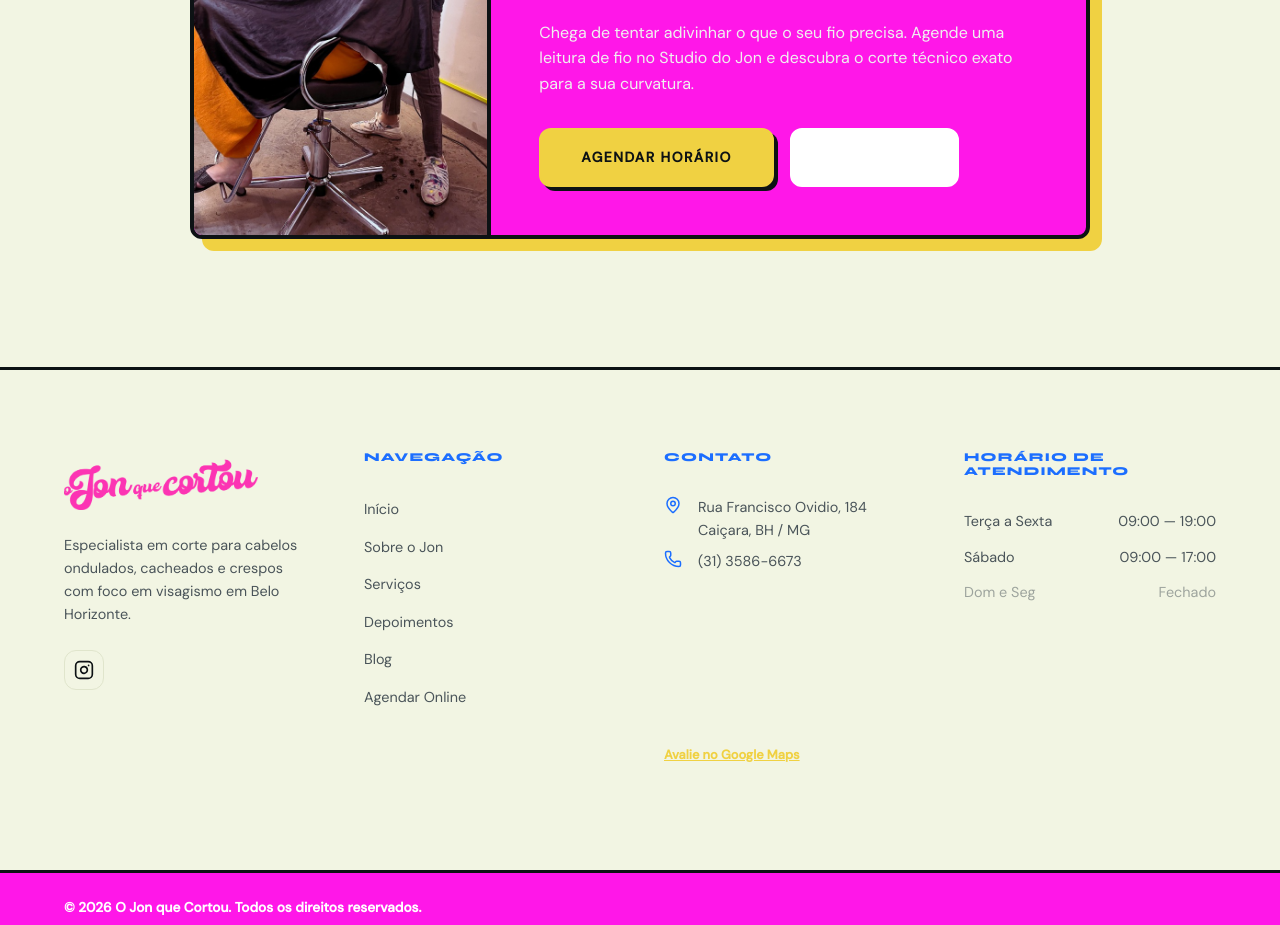
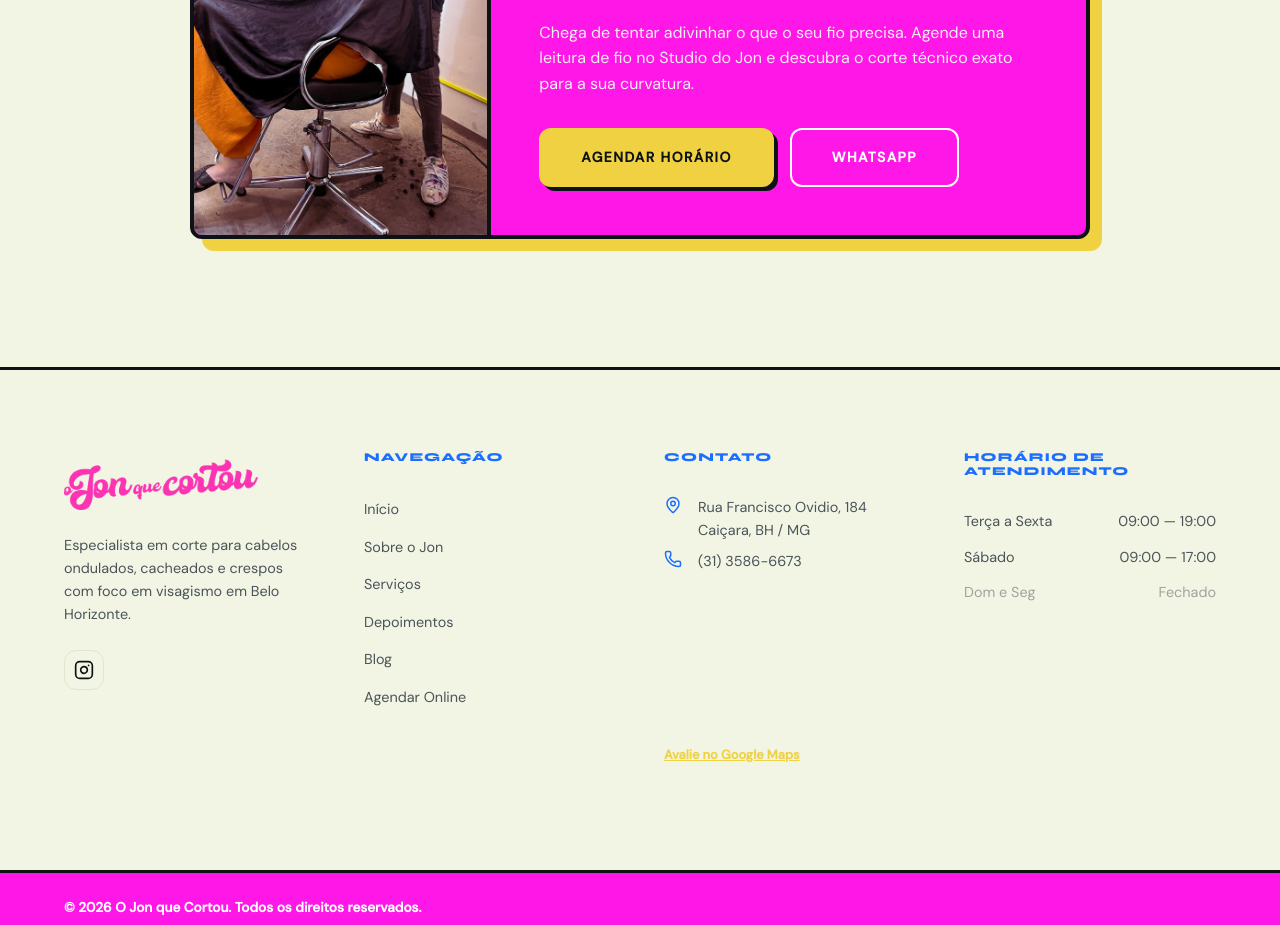
Before and after one commit to jonatanjunior13-max/ojonquecortou, a React (Vite) app: page /blog/3-erros-fatais-que-destroem-cabelos-cacheados-e-crespos in a window 1280 px wide. Shown: the part 4120-5045 px from the top of the page. Built offline with nearby package versions, Linux system fonts and the light colour scheme; grey boxes are pictures that could not be loaded.

Commit message:
fix: visibility of WhatsApp button in blog CTA

```diff
--- a/src/pages/Blog.css
+++ b/src/pages/Blog.css
@@ -242,6 +242,7 @@
 .btn-blog {
   border-color: var(--color-white);
   color: var(--color-white);
+  background: transparent !important;
 }
 
 .btn-blog:hover {
```
